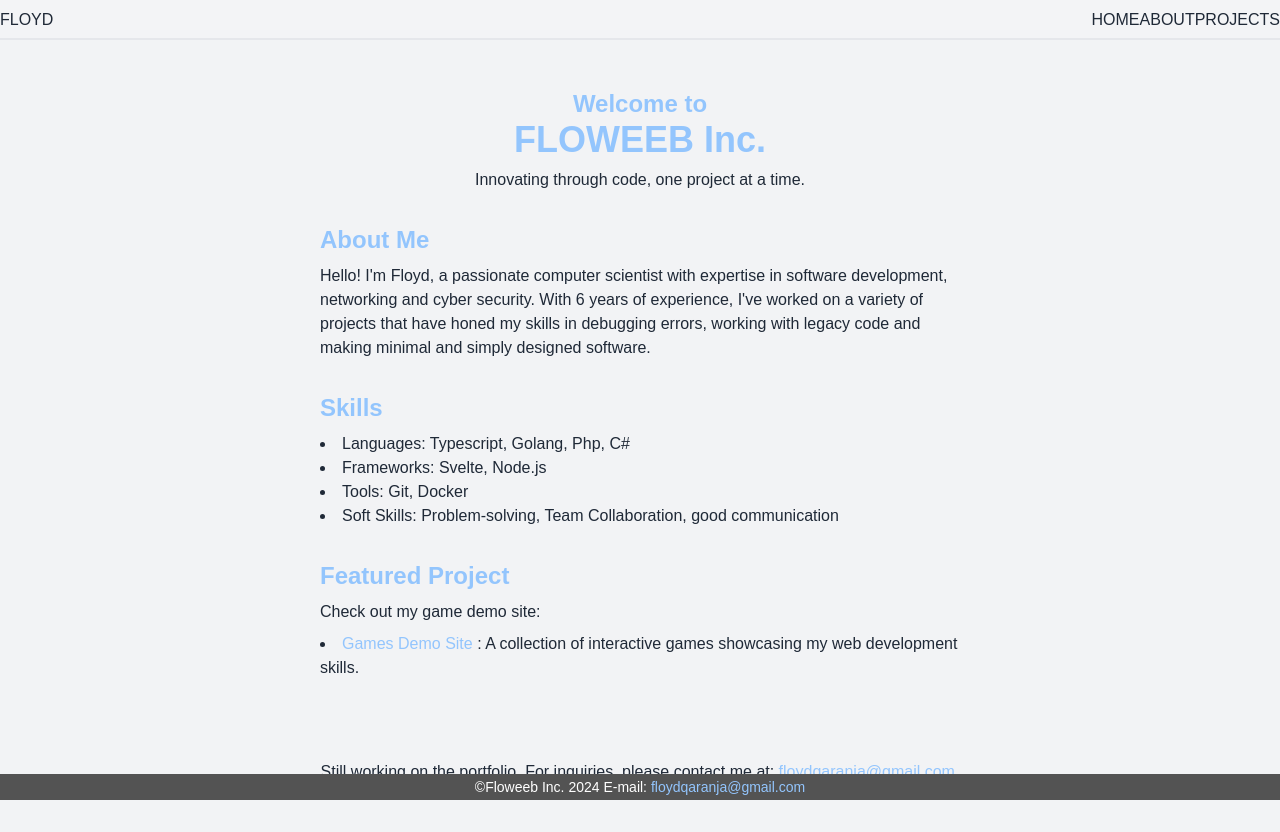
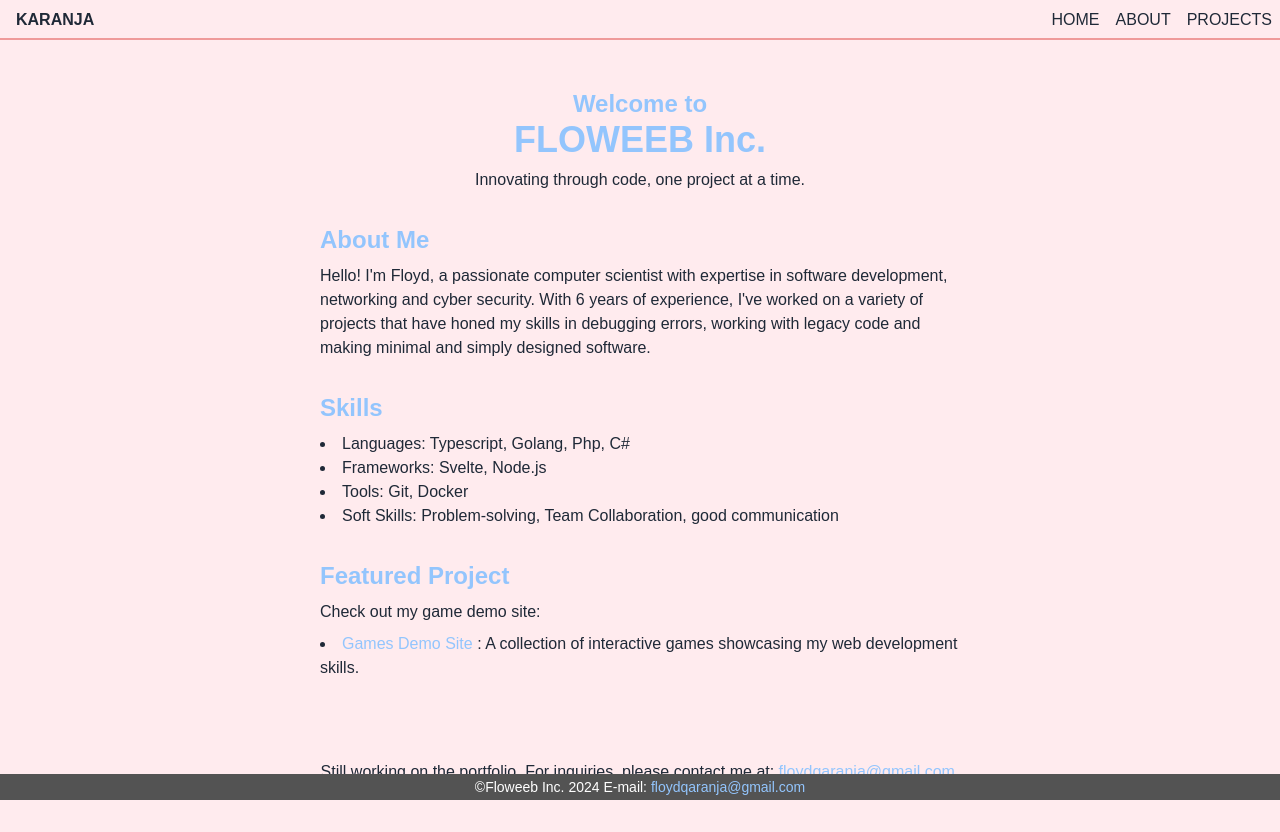
Before and after one commit to floweeb/floweeb.github.io, a SvelteKit app: page / in a window 1280 px wide. Built offline with nearby package versions, Linux system fonts and the light colour scheme.

Commit message:
more changes to the themes though I find the css annoying

```diff
--- a/src/component/NavBar.svelte
+++ b/src/component/NavBar.svelte
@@ -19,9 +19,9 @@
     </li>
   </ul>
 </nav> -->
-<nav class="border-b-2 h-10">
-  <ul class="flex w-full py-2">
-    <li class="flex-auto">FLOYD</li>
+<nav class="border-b-2 border-light-red h-10">
+  <ul class="flex w-full py-2 space-x-4">
+    <li class="flex-auto mx-4 font-bold cursor-default">KARANJA</li>
     <li >
       <a href="/">HOME</a>
     </li>
@@ -29,7 +29,13 @@
       <a href="/">ABOUT</a>
     </li>
     <li >
-      <a href="/projects">PROJECTS</a>
+      <a href="/projects" class="mr-2">PROJECTS</a>
     </li>
   </ul>
 </nav>
+
+<style lang="postcss">
+  li a:hover{
+    color: theme('colors.light.red')
+  }
+</style>
--- a/src/routes/+layout.svelte
+++ b/src/routes/+layout.svelte
@@ -4,11 +4,13 @@
     import Footer from '../component/Footer.svelte';
   </script>
 
-  <NavBar/>
-  <div class="bg-primary-light main-container">
-    <slot />
+  <div class="bg-light">
+    <NavBar/>
+    <div class="main-container">
+      <slot />
+    </div>
+  <Footer/>
   </div>
- <Footer/>
 
  <style lang="postcss">
   /* Global styles */
--- a/tailwind.config.js
+++ b/tailwind.config.js
@@ -12,7 +12,7 @@ export default {
         },
         light: {
           DEFAULT: '#ffebee',
-          red: '#A91101'
+          red: '#ef9a9a'
         }
       },
     },
```
